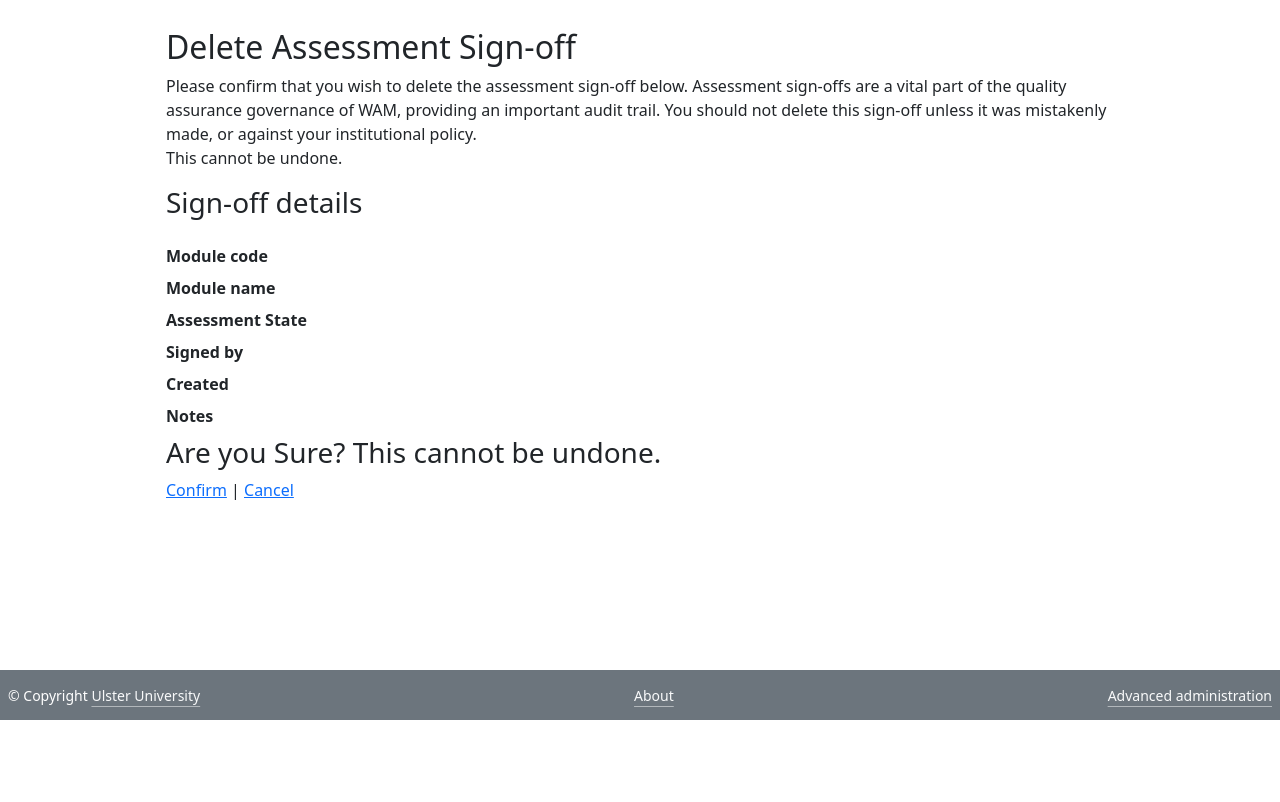
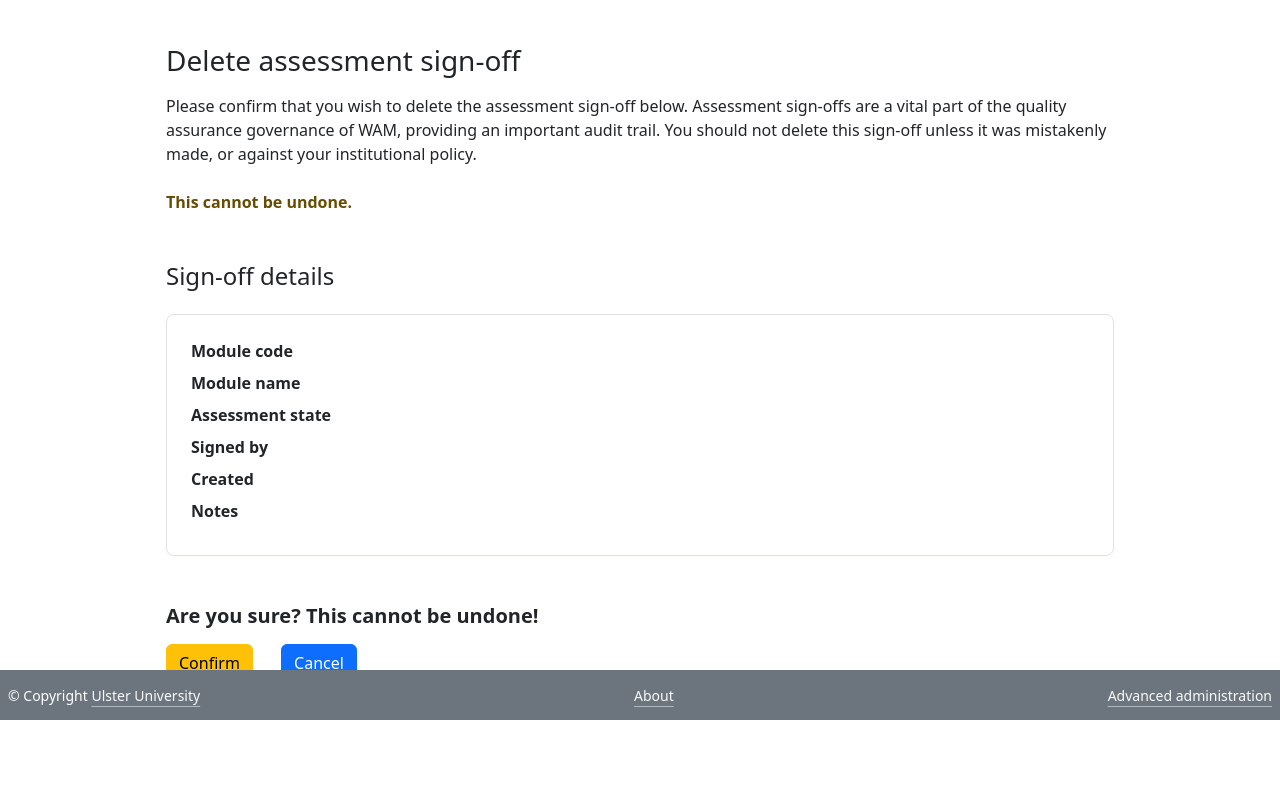
Before and after one commit to profcturner/WAM, a Django app: template loads/templates/loads/modules/delete_assessment_signoff.html in a window 1280 px wide. Shown: the part 80-882 px from the top of the page. Before the commit the page ends 800 px from the top, so only its background shows below. Run offline with Django 5.2, Linux system fonts and the light colour scheme; the template is opened without the code that fills it, so the values that code supplies are empty; some libraries are stand-ins or nearby versions.

Commit message:
* Cleanup * Uppercase --> lowercase :-)

```diff
--- a/loads/templates/loads/modules/delete_assessment_signoff.html
+++ b/loads/templates/loads/modules/delete_assessment_signoff.html
@@ -2,25 +2,21 @@
 
 {% block content %}
 
-
-{% if signoff.module.package.in_the_past %}
-<h1><span style="color:red">Warning: The Work Package for this item is in the Past.</span></h1>
-<p><span style="color:red">You should not be deleting resources unless they are a correction.</span></p>
-{% endif %}
-
-<h2>Delete Assessment Sign-off</h2>
+<h3 class="my-3">Delete assessment sign-off</h3>
 
 <p>
-    Please confirm that you wish to delete the assessment sign-off below. Assessment sign-offs are a
-    vital part of the quality assurance governance of WAM, providing an important audit trail. You should
-    not delete this sign-off unless it was mistakenly made, or against your institutional policy. <br />
-
-    This cannot be undone.
+    Please confirm that you wish to delete the assessment sign-off below.
+    Assessment sign-offs are a vital part of the quality assurance governance
+    of WAM, providing an important audit trail. You should not delete this
+    sign-off unless it was mistakenly made, or against your institutional policy.
+    <br />
+    <br />
+    <span class="text-warning-emphasis fw-bold">This cannot be undone.</span>
 </p>
 
-<h3>Sign-off details</h3>
+<h4 class="mt-5">Sign-off details</h4>
 
-<div class="mt-4">
+<div class="my-4 p-4 border rounded-3">
     <div class="row mb-2">
         <div class="col-12 col-md-3 fw-bold">
           Module code
@@ -39,7 +35,7 @@
     </div>
     <div class="row mb-2">
         <div class="col-12 col-md-3 fw-bold">
-            Assessment State
+            Assessment state
         </div>
         <div class="col-9 font-monospace">
             {{ signoff.assessment_state }}
@@ -71,10 +67,11 @@
     </div>
 </div>
 
-<h3>Are you Sure? This cannot be undone.</h3>
-    <p>
-    <a href="{% url 'delete_assessment_sign_off' signoff.id "/confirm" %}">Confirm</a> |
-    <a href="{% url 'modules_details' signoff.module.id %}">Cancel</a>
+<div class="mt-5">
+    <h5 class="fw-bold">Are you sure? This cannot be undone!</h5>
+    <p class="mt-3">
+        <a class="btn btn-warning me-4" role="button" href="{% url 'delete_assessment_sign_off' signoff.id "/confirm" %}">Confirm</a>
+        <a class="btn btn-primary" role="button" href="{% url 'modules_details' signoff.module.id %}">Cancel</a>
     </p>
-
+</div>
 {% endblock content %}
```
Also changed, not shown: loads/templates/loads/modules/delete_assessment_resource.html (+19 -7 lines).
